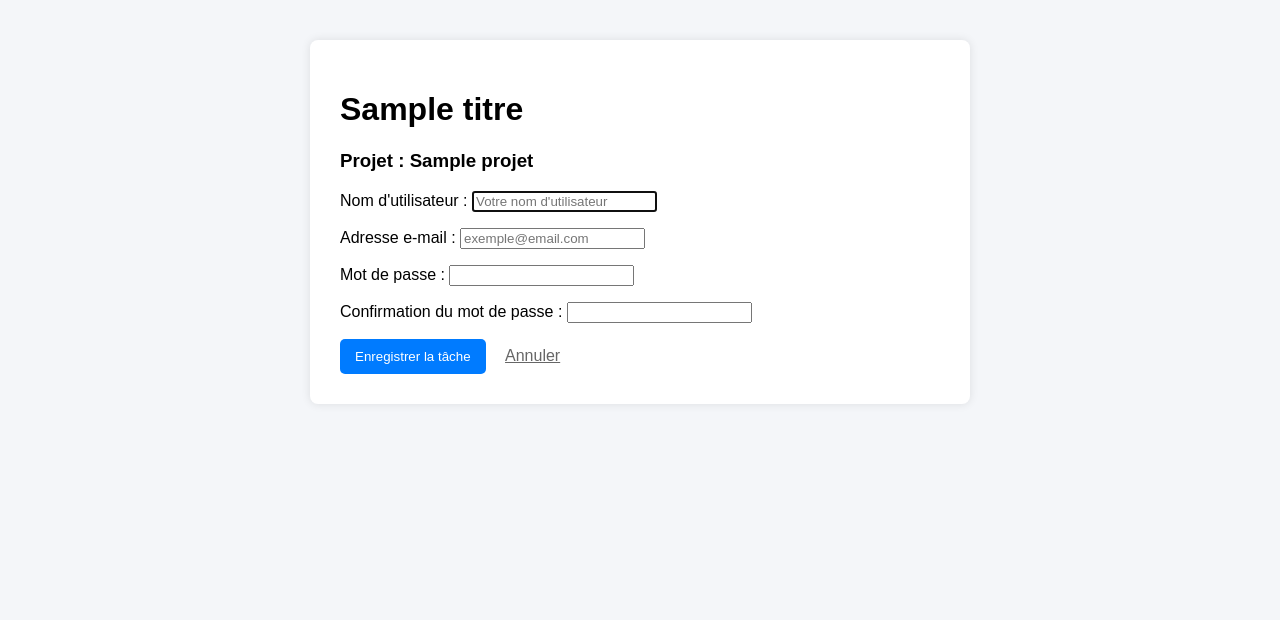
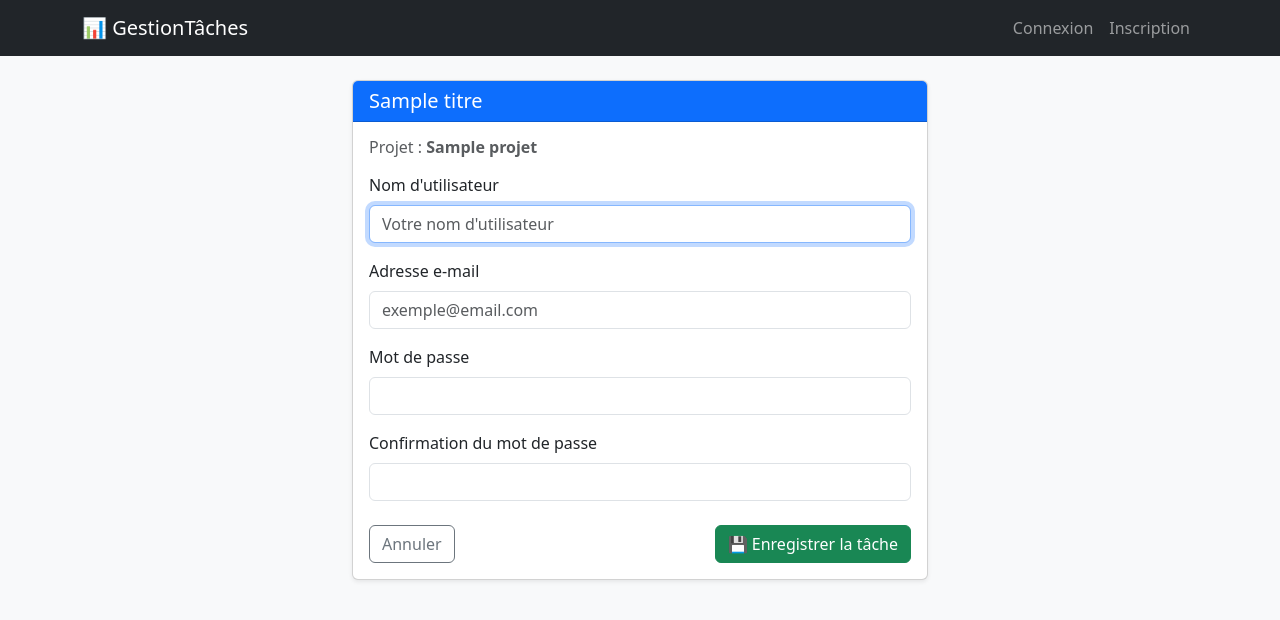
Before and after one commit to marielouisembissinesarr-prog/gestion_taches, a Django app: template templates/projects/tache_form.html in a window 1280 px wide. Shown: the top 620 px of the page. Run offline with Django 5.2, Linux system fonts and the light colour scheme; tables that the repository leaves empty hold one stand-in row (values such as "Sample post"); the template is opened without the code that fills it: values that come from a table or form of the project are taken from there, most other values are stand-ins (such as "Sample title", 1, 10 or a date in 2020); parts of the project's set-up code (start-up, migrations or seed data) failed here and were passed over.

Commit message:
Correction de tache_form.html avec boucle propre pour le champ date

```diff
--- a/templates/projects/tache_form.html
+++ b/templates/projects/tache_form.html
@@ -1,24 +1,42 @@
-<!DOCTYPE html>
-<html lang="fr">
-<head>
-    <meta charset="UTF-8">
-    <title>{{ titre }}</title>
-    <style>
-        body { font-family: Arial, sans-serif; margin: 40px; background-color: #f4f6f9; }
-        .container { max-width: 600px; margin: auto; background: white; padding: 30px; border-radius: 8px; box-shadow: 0 0 10px rgba(0,0,0,0.1); }
-        .btn { padding: 10px 15px; background: #007bff; color: white; border: none; border-radius: 5px; cursor: pointer; }
-    </style>
-</head>
-<body>
-    <div class="container">
-        <h1>{{ titre }}</h1>
-        <h3>Projet : {{ projet.titre }}</h3>
-        <form method="post">
-            {% csrf_token %}
-            {{ form.as_p }}
-            <button type="submit" class="btn">Enregistrer la tâche</button>
-            <a href="{% url 'projet_detail' projet.id %}" style="margin-left: 15px; color: #666;">Annuler</a>
-        </form>
+{% extends 'base.html' %}
+
+{% block title %}{{ titre }}{% endblock %}
+
+{% block content %}
+<div class="container mt-4" style="max-width: 600px;">
+    <div class="card shadow-sm">
+        <div class="card-header bg-primary text-white">
+            <h5 class="mb-0">{{ titre }}</h5>
+        </div>
+        <div class="card-body">
+            {% if projet %}
+                <h6 class="text-muted mb-3">Projet : <strong>{{ projet.titre }}</strong></h6>
+            {% endif %}
+
+            <form method="POST">
+                {% csrf_token %}
+
+                <!-- Boucle propre sur les champs du formulaire avec classes Bootstrap -->
+                {% for field in form %}
+                    <div class="mb-3">
+                        <label class="form-label font-weight-bold">{{ field.label }}</label>
+                        {{ field }}
+                        {% if field.errors %}
+                            <div class="text-danger small mt-1">{{ field.errors }}</div>
+                        {% endif %}
+                    </div>
+                {% endfor %}
+
+                <div class="d-flex justify-content-between mt-4">
+                    {% if projet %}
+                        <a href="{% url 'projet_detail' projet.id %}" class="btn btn-outline-secondary">Annuler</a>
+                    {% else %}
+                        <a href="{% url 'dashboard' %}" class="btn btn-outline-secondary">Annuler</a>
+                    {% endif %}
+                    <button type="submit" class="btn btn-success">💾 Enregistrer la tâche</button>
+                </div>
+            </form>
+        </div>
     </div>
-</body>
-</html>
+</div>
+{% endblock %}
```
